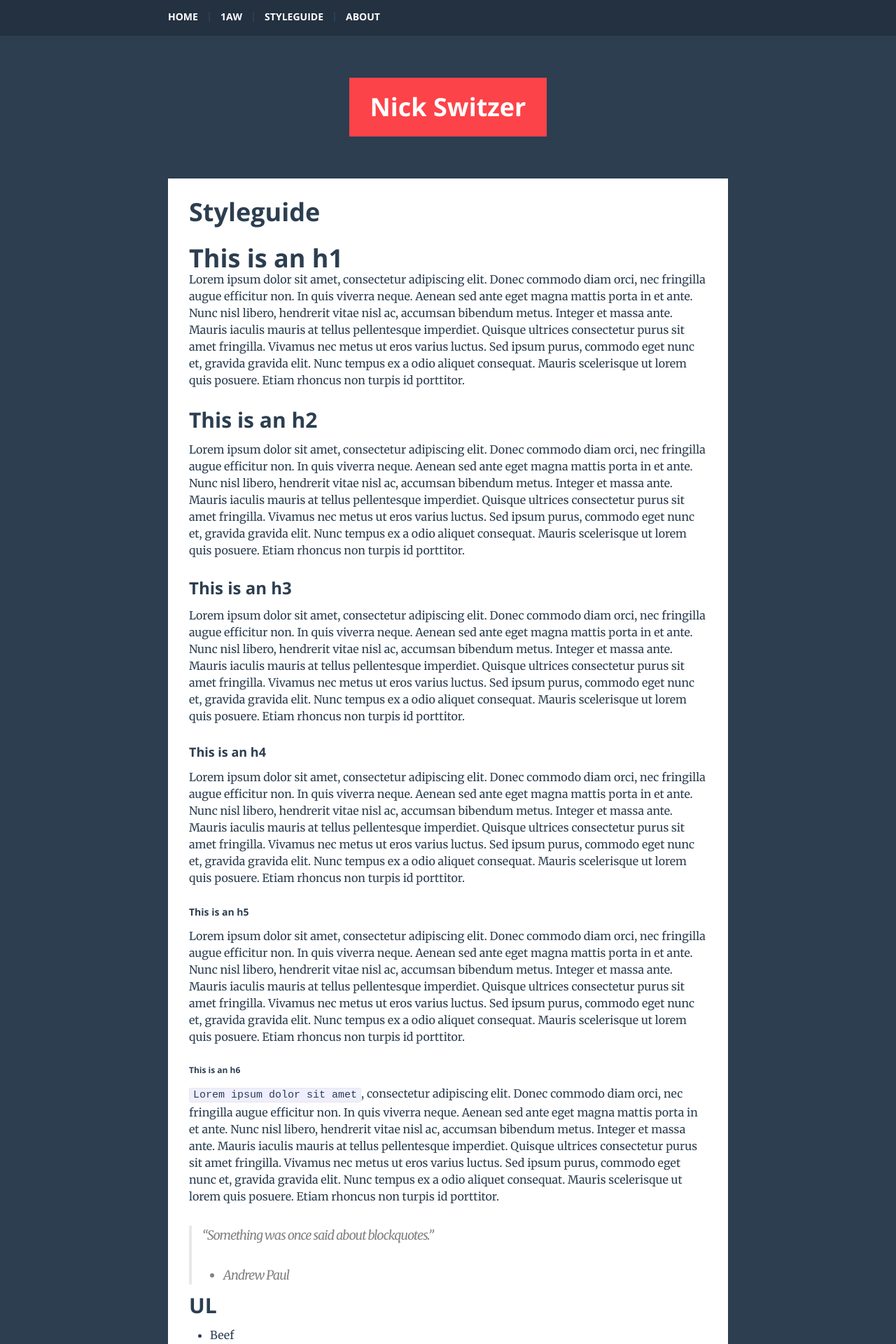
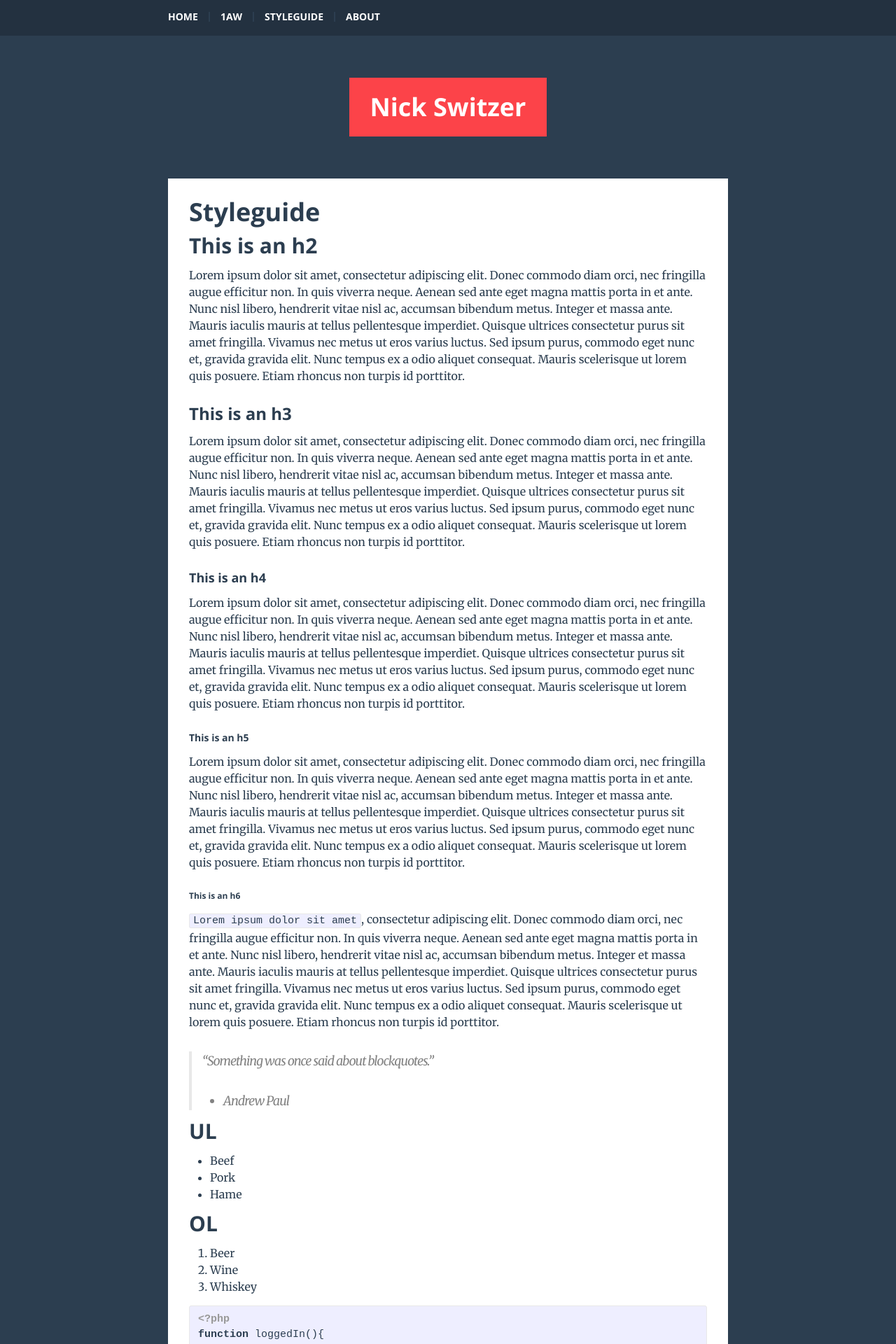
Before and after one commit to nswitzer/1aw, a Jekyll site: the page built from styleguide/index.markdown, in a window 1280 px wide. Shown: the top 1920 px of the page at 70% size. Built offline with Jekyll 4.4.1, drawn with Linux system fonts in a browser that asks for light colours; some web fonts are replaced.

Commit message:
h1 margin tweak and removes h1 from styleguide since it should never appear in a page outside the page title

```diff
--- a/_sass/layout/_global.scss
+++ b/_sass/layout/_global.scss
@@ -14,7 +14,7 @@
 
 // Page Title
 h1.page-title {
-    margin-bottom: $spacing-unit;
+    margin-bottom: $spacing-unit/2;
 }
 
 // Cover Photos
--- a/styleguide/index.markdown
+++ b/styleguide/index.markdown
@@ -3,10 +3,6 @@ layout: page
 title: Styleguide
 permalink: /sg/
 ---
-
-# This is an h1
-
-Lorem ipsum dolor sit amet, consectetur adipiscing elit. Donec commodo diam orci, nec fringilla augue efficitur non. In quis viverra neque. Aenean sed ante eget magna mattis porta in et ante. Nunc nisl libero, hendrerit vitae nisl ac, accumsan bibendum metus. Integer et massa ante. Mauris iaculis mauris at tellus pellentesque imperdiet. Quisque ultrices consectetur purus sit amet fringilla. Vivamus nec metus ut eros varius luctus. Sed ipsum purus, commodo eget nunc et, gravida gravida elit. Nunc tempus ex a odio aliquet consequat. Mauris scelerisque ut lorem quis posuere. Etiam rhoncus non turpis id porttitor.
 
 ## This is an h2
 
```
